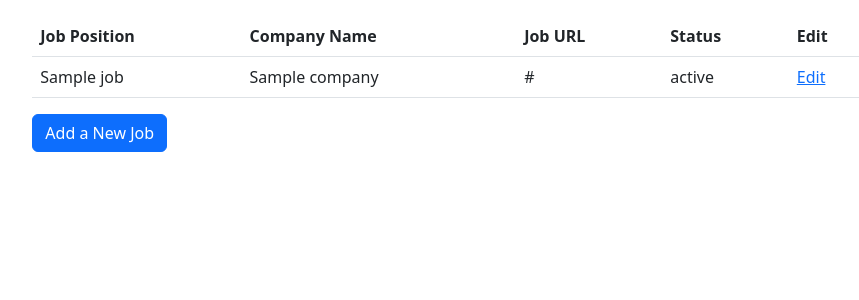
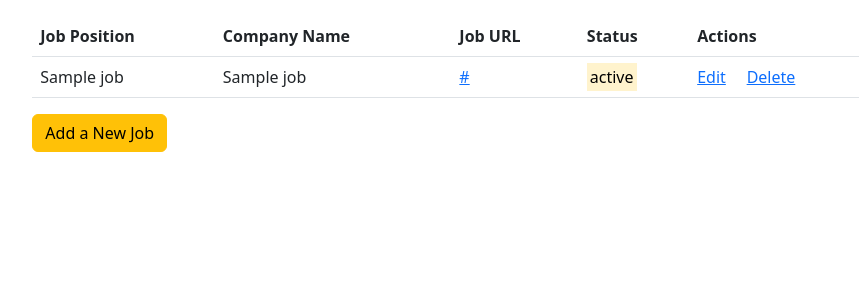
Before and after one commit to SampurnaC/jobs_activity, a Django app: template jobs/templates/jobs/home.html in a window 1280 px wide. Shown: the part 56-356 px from the top of the page, without its empty margins (185-1044 px from the left). Run offline with Django 4.2, Linux system fonts and the light colour scheme; the template is opened without the code that fills it: most values are stand-ins (such as "Sample title", 1, 10 or a date in 2020); data that the repository does not hold is empty; parts of the project's set-up code (start-up, migrations or seed data) failed here and were passed over.

Commit message:
add links for edit, delete and fix styling

```diff
--- a/jobs/templates/jobs/home.html
+++ b/jobs/templates/jobs/home.html
@@ -10,7 +10,7 @@
                 <th>Company Name</th>
                 <th>Job URL</th>
                 <th>Status</th>
-                <th>Edit</th>
+                <th>Actions</th>
               </tr>
             </thead>
             {% for job in jobs %}
@@ -18,16 +18,17 @@
             <tbody>
               <tr>
                 <td>{{job.title}}</td>
-                <td>{{job.company}}</td>
-                <td>{{job.url}}</td>
-                <td>{{job.status}}</td>
-                <td><a href="{% url 'edit' job.id%}" >Edit</a></td>
+                <td>{{job.companyname}}</td>
+                <td><a href="{{job.url}}" target="_blank">{{job.url}}</a></td>
+
+                <td><mark>{{job.status}}</mark></td>
+                <td><a href="{% url 'edit' job.id%}" >Edit</a>&nbsp;&nbsp;&nbsp;&nbsp;&nbsp;<a href="{% url 'delete' job.id %}" >Delete</a></td>
 
               </tr>
             </tbody>
           {% endfor %}
           </table>
-          <a href="{% url 'new' %}" class="btn btn-primary">Add a New Job</a>
+          <a href="{% url 'new' %}" class="btn btn-warning">Add a New Job</a>
       </div>
     </div>
 {% endblock %}
```
